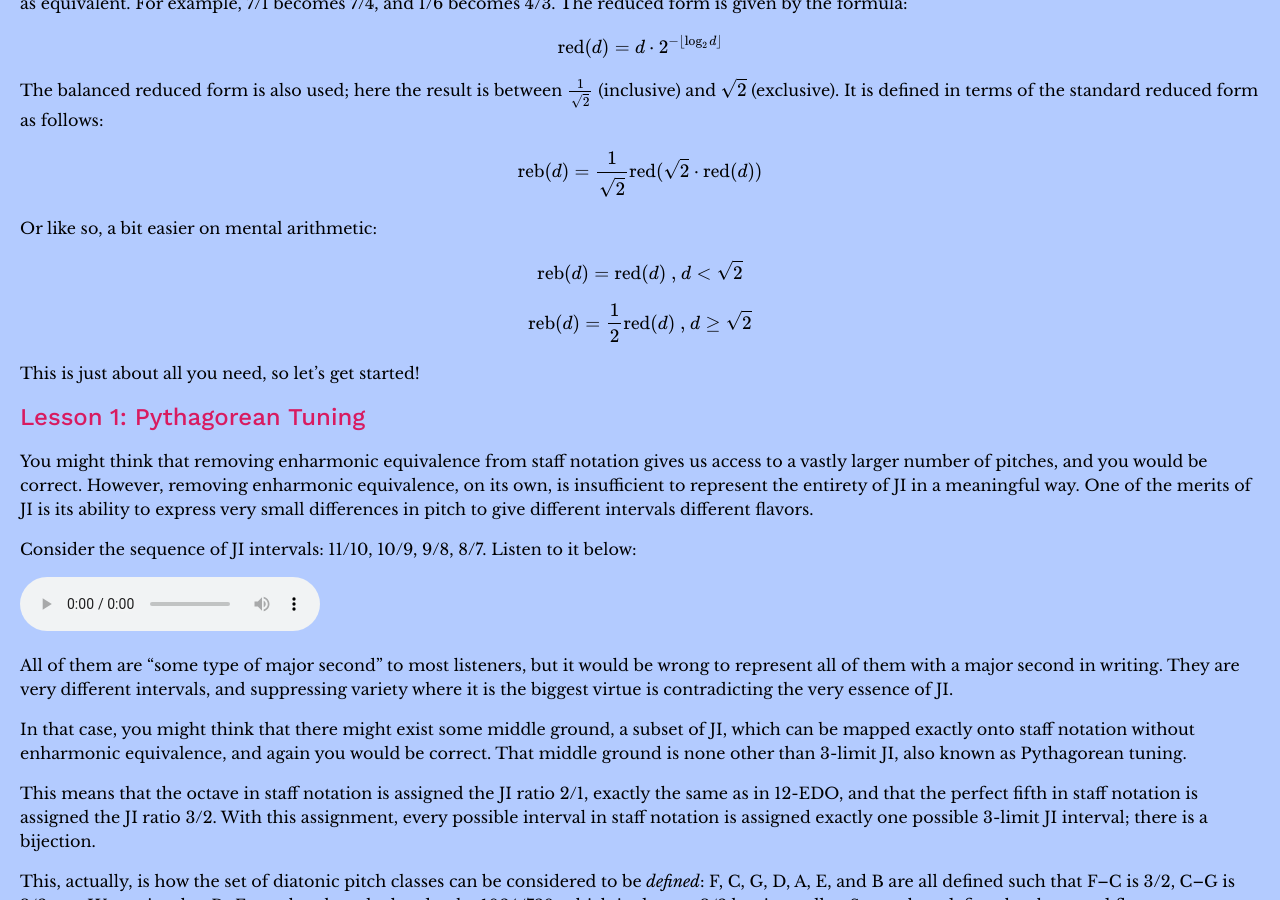
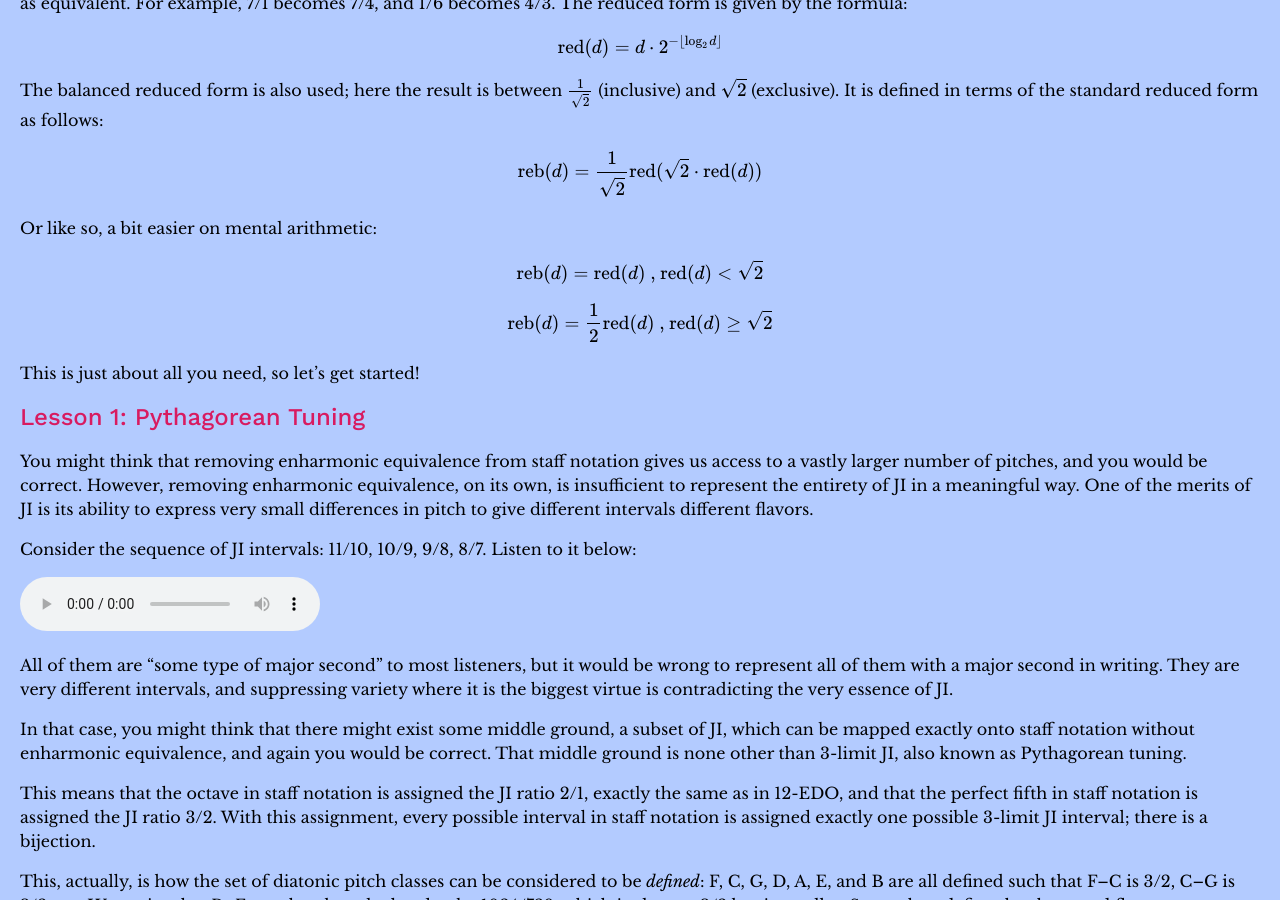
Before and after one commit to misotanni/misotanni.github.io, a Jekyll site: the page built from fjs/en/crash.md, in a window 1280 px wide and 900 px high, scrolled down 1888 px. Built offline with Jekyll 4.4.1, drawn with Linux system fonts in a browser that asks for light colours; our own code applies the rules of GitHub Pages for plain Markdown files; formulas are drawn with MathJax 3.

Commit message:
conditional rebus definition corrected

```diff
--- a/fjs/en/crash.md
+++ b/fjs/en/crash.md
@@ -65,9 +65,9 @@ $$\text{reb}(d)=\frac{1}{\sqrt{2}} \text{red}(\sqrt{2} \cdot \text{red}(d))$$
 
 Or like so, a bit easier on mental arithmetic:
 
-$$\text{reb}(d)=\text{red}(d) \text{ , } d < \sqrt{2}$$
+$$\text{reb}(d)=\text{red}(d) \text{ , } \text{red}(d) < \sqrt{2}$$
 
-$$\text{reb}(d)=\frac{1}{2} \text{red}(d) \text{ , } d \geq \sqrt{2}$$
+$$\text{reb}(d)=\frac{1}{2} \text{red}(d) \text{ , } \text{red}(d) \geq \sqrt{2}$$
 
 This is just about all you need, so let's get started!
 
```
Also changed, not shown: fjs/de/crash.md (+2 -2 lines), fjs/fr/crash.md (+2 -2 lines), fjs/pl/crash.md (+2 -2 lines).
